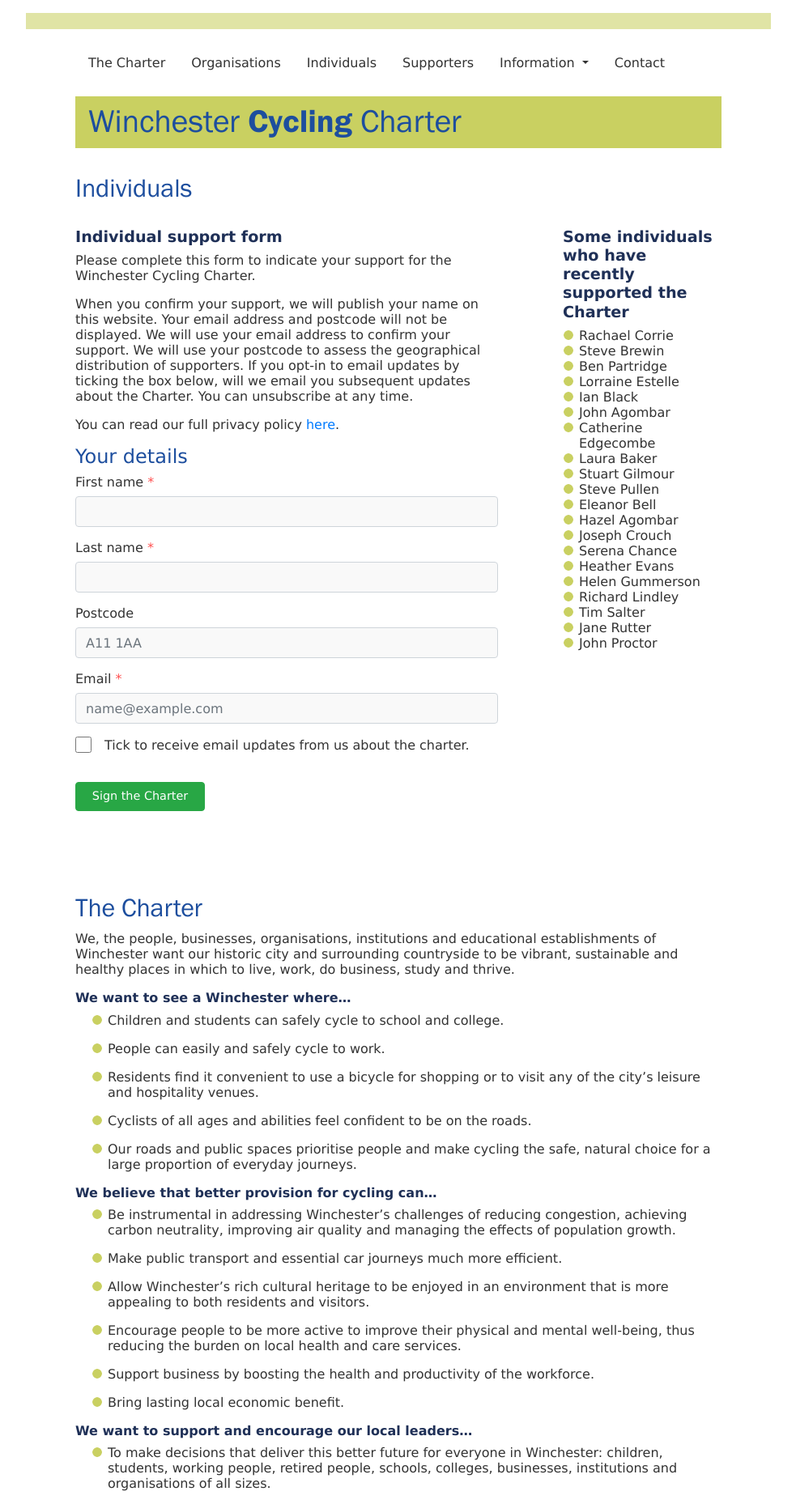
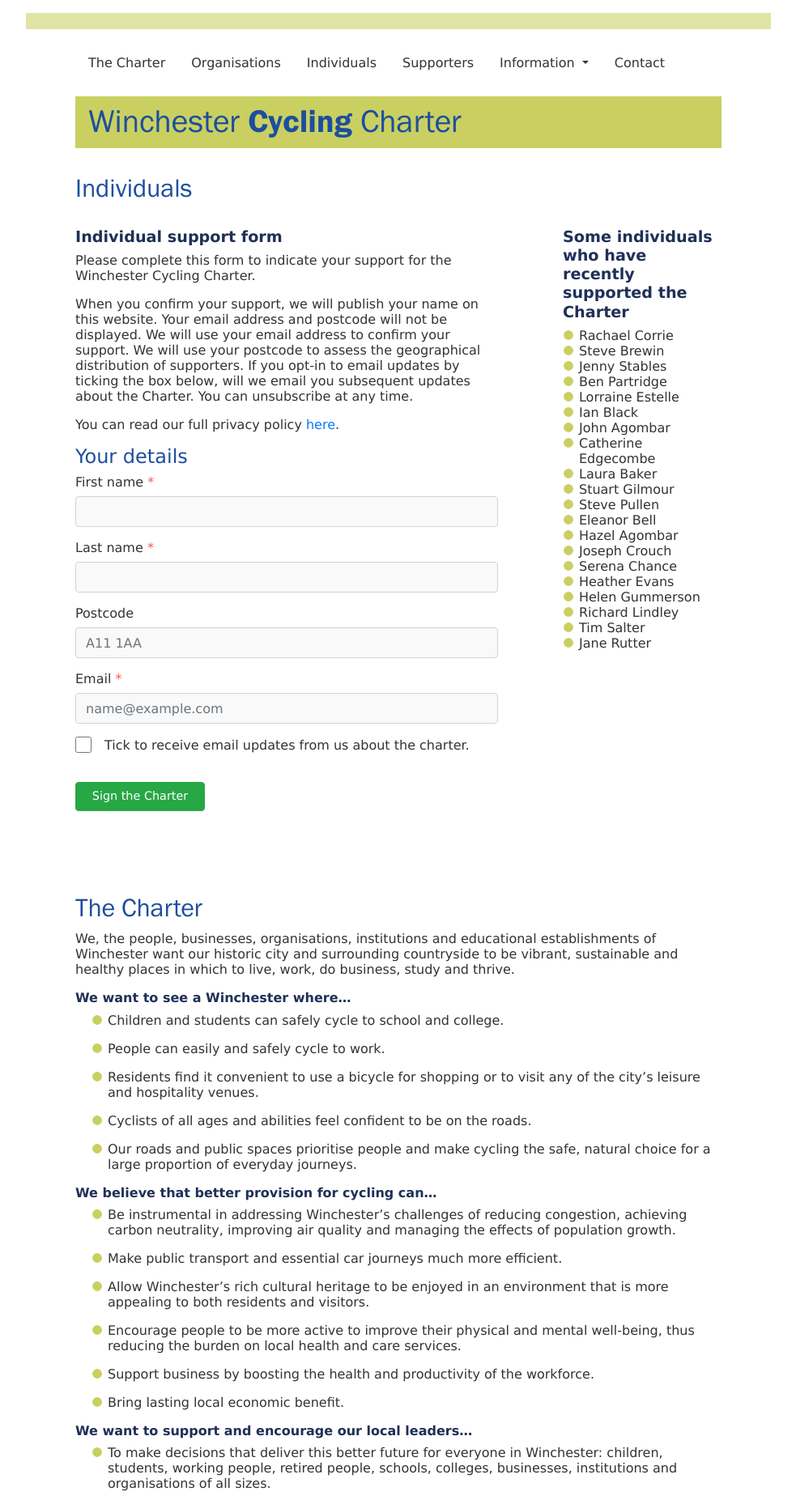
Before and after one commit to winchestercyclingcharter/winchestercyclingcharter.github.io, a Jekyll site: the page built from ind-page.md, in a window 1280 px wide. Shown: the whole page at 81% size, without its empty margins (148-1131 px from the left). Built offline with Jekyll 4.4.1, drawn with Linux system fonts in a browser that asks for light colours; nearby versions of some CDN libraries.

Commit message:
added people

```diff
--- a/_data/people.yml
+++ b/_data/people.yml
@@ -93,3 +93,4 @@
 - { lastname: Estelle , firstname: Lorraine , dt: 20210220-143955-408461 }
 - { lastname: Baker, firstname: Laura, dt: 20210220-131705-110321 }
 - { lastname: Corrie, firstname: Rachael , dt: 20210220-173716-219848 }
+- { lastname: Stables, firstname: Jenny, dt: 20210220-170555-527409 }
```
